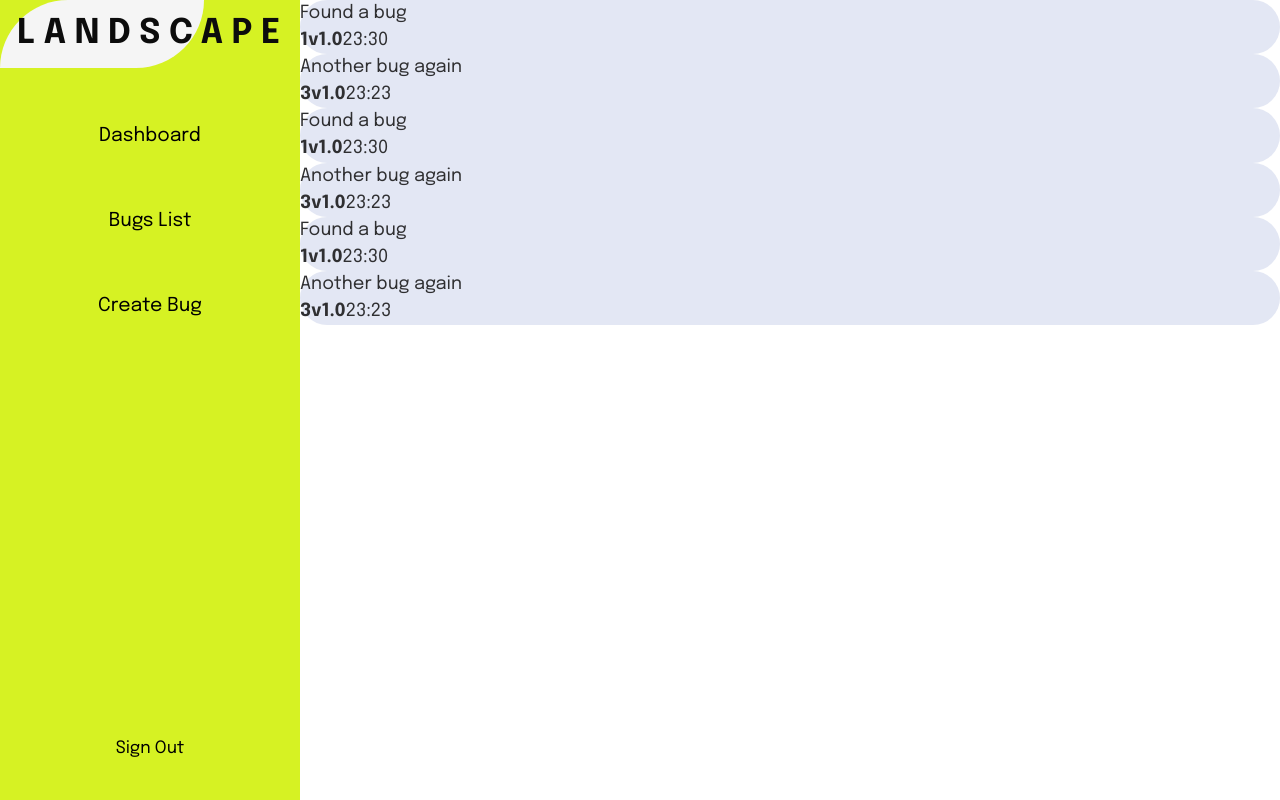
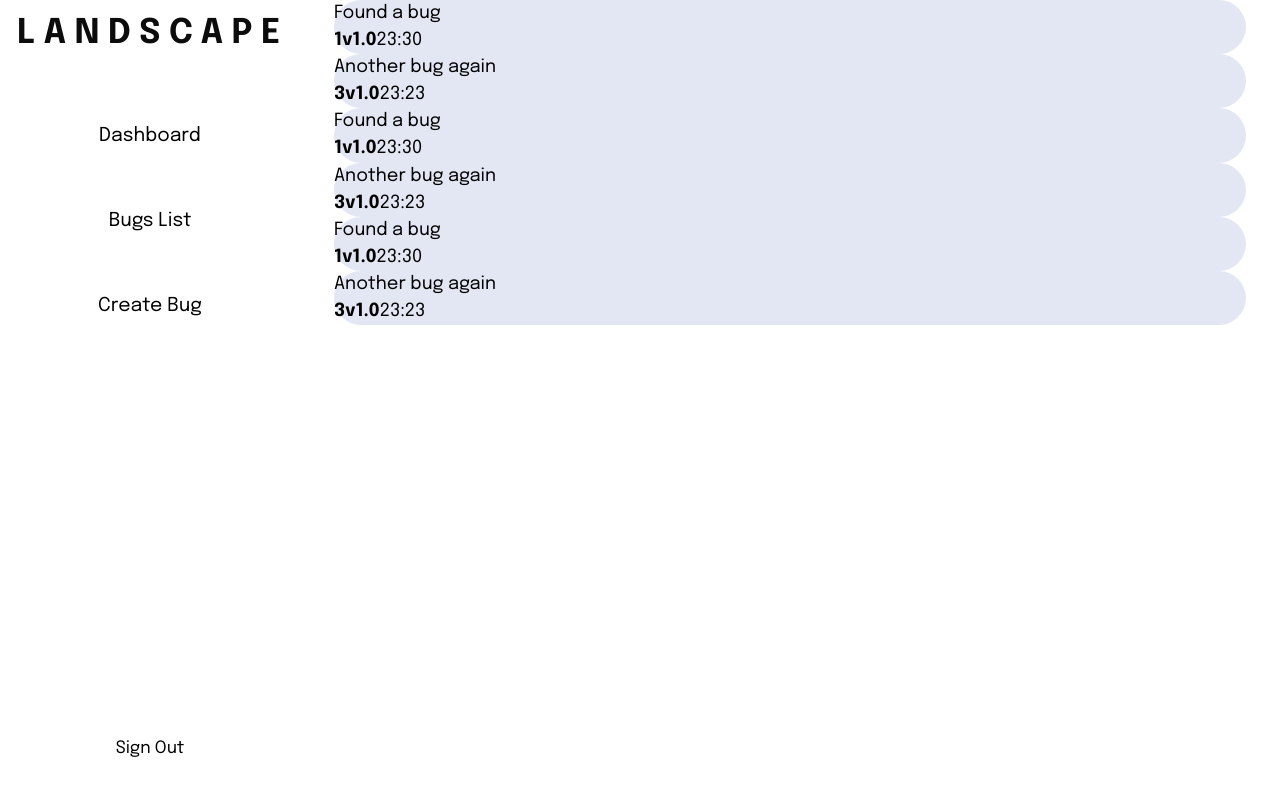
Before and after one commit to badeyesightcat/bug-tracker-react, a React (Vite) app in the folder frontend/: page / in a window 1280 px wide. Both pictures are taken after typing "Sample", "Sample123" into the empty fields and a click on the button "Sign In". Built offline with nearby package versions, Linux system fonts and the light colour scheme.

Commit message:
Generate styles for the page title and modify root variables

```diff
--- a/frontend/src/index.css
+++ b/frontend/src/index.css
@@ -5,20 +5,20 @@
 :root {
   --white: #fff;
 
-  --primeMain: rgb(3, 32, 220);
-  --primeLight: rgb(85, 106, 237);
-  --secondaryMain: rgb(214, 242, 35);
+  --primeMain: 3, 32, 220; /* rgb(3, 32, 220)*/
+  --primeLight: 85, 106, 237; /* rgb(85, 106, 237)*/
+  --secondaryMain: 214, 242, 35; /* rgb(214, 242, 35)*/
 
-  --neutral900: rgb(12, 12, 12);
-  --neutral800: rgb(47, 47, 49);
-  --neutral700: rgb(72, 72, 75);
-  --neutral600: rgb(132, 134, 134);
-  --neutral500: rgb(198, 202, 204);
-  --neutral400: rgb(211, 217, 221);
-  --neutral300: rgb(222, 228, 231);
-  --neutral200: rgb(245, 245, 245);
+  --neutral900: 12, 12, 12; /* rgb(12, 12, 12)*/
+  --neutral800: 47, 47, 49; /* rgb(47, 47, 49)*/
+  --neutral700: 72, 72, 75; /* rgb(72, 72, 75)*/
+  --neutral600: 132, 134, 134; /* rgb(132, 134, 134)*/
+  --neutral500: 198, 202, 204; /* rgb(198, 202, 204)*/
+  --neutral400: 211, 217, 221; /* rgb(211, 217, 221)*/
+  --neutral300: 222, 228, 231; /* rgb(222, 228, 231)*/
+  --neutral200: 245, 245, 245; /* rgb(245, 245, 245)*/
 
-  --fontColor: rgb(47, 47, 49);
+  --fontColor: 47, 47, 49; /* rgb(47, 47, 49)*/
 
   --fontFamily: 'Epilogue', sans-serif;
 }
@@ -46,9 +46,9 @@
   line-height: 4rem;
   letter-spacing: 1.25rem;
   text-transform: uppercase;
-  color: var(--neutral900);
+  color: rgb(var(--neutral900));
   font-weight: 700;
-  background-color: var(--secondaryMain);
+  background-color: rgb(var(--secondaryMain));
   border-radius: 4rem 0 4rem 0;
 }
 
@@ -58,12 +58,19 @@
 
 .page-container {
   grid-area: page-container;
+  padding: 0 2rem 3rem;
+}
+
+.page-title {
+  font: 5rem/1 var(--fontFamily);
+  margin: -1.25rem 0 2rem;
+  color: rgb(var(--primeMain));
 }
 
 .theme-light {
-  background-color: var(--neutral100);
+  background-color: rgb(var(--neutral100));
 }
 
 .theme-dark {
-  background-color: var(--neutral900);
+  background-color: rgb(var(--neutral900));
 }
```
